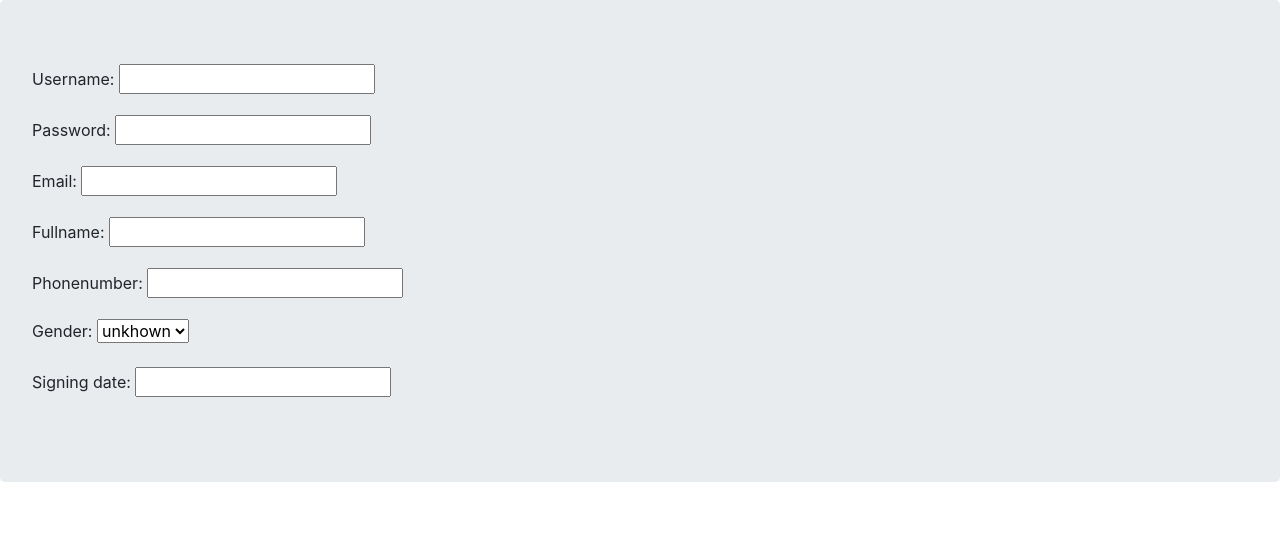
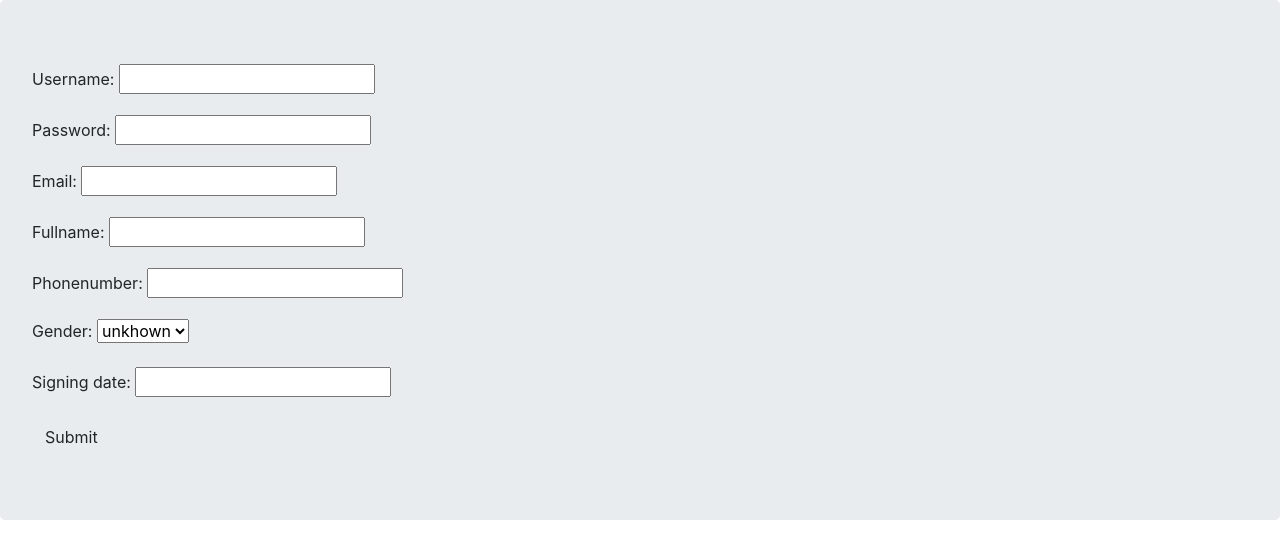
Before and after one commit to shahriaarrr/django-sample-blog, a Django app: page /signup/ in a window 1280 px wide. Shown: the top 559 px of the page. Run offline with Django 3.2, Linux system fonts and the light colour scheme.

Commit message:
add submit button to signup.html

```diff
--- a/sh_blog/blog/templates/signup.html
+++ b/sh_blog/blog/templates/signup.html
@@ -5,5 +5,6 @@
 {% block content %}
 <form method="POST" class="post-form">{% csrf_token %}
     {{ form.as_p }}
+    <button type="submit" class="save btn btn-default">Submit</button>
 </form>
 {% endblock %}
```
